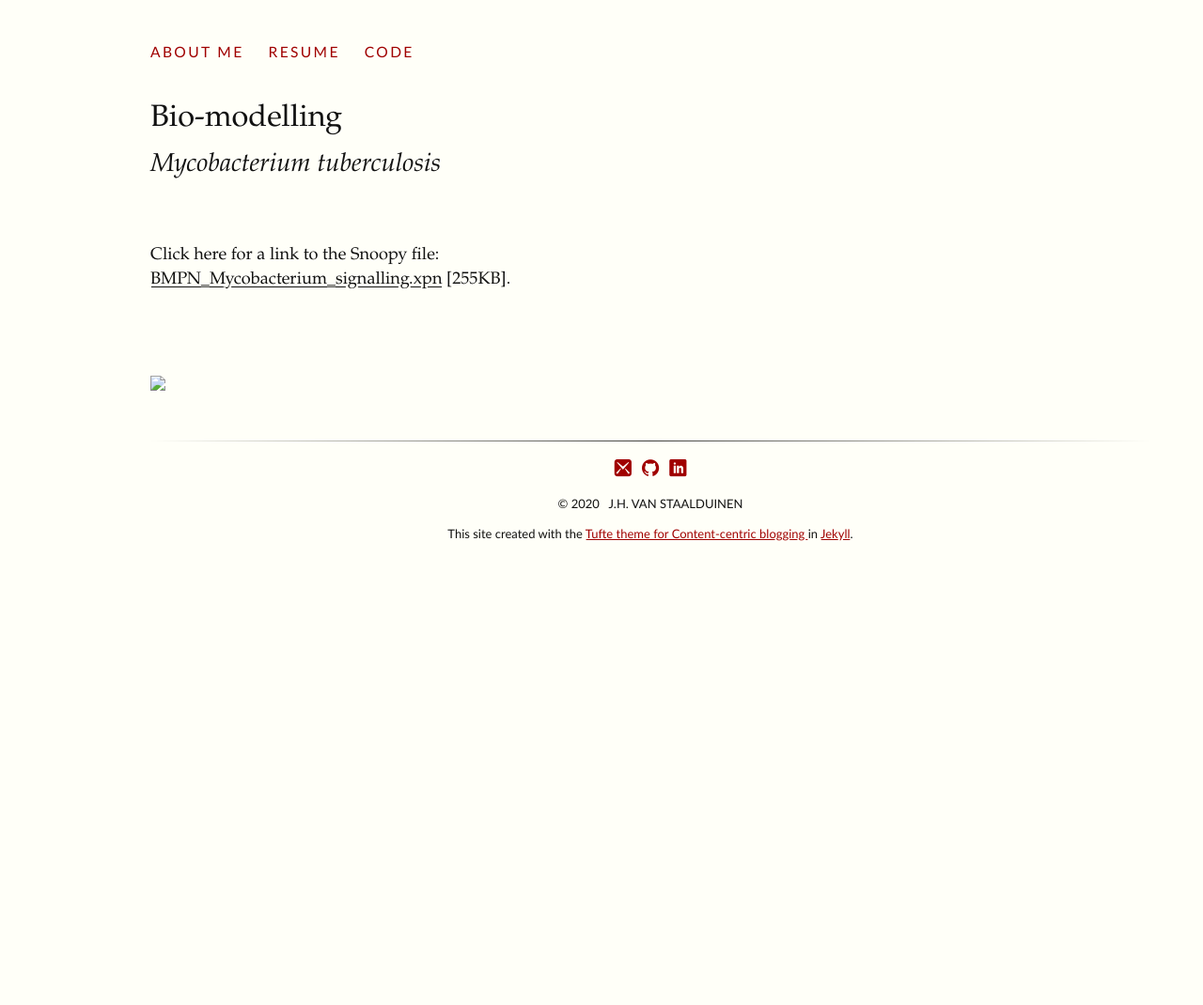
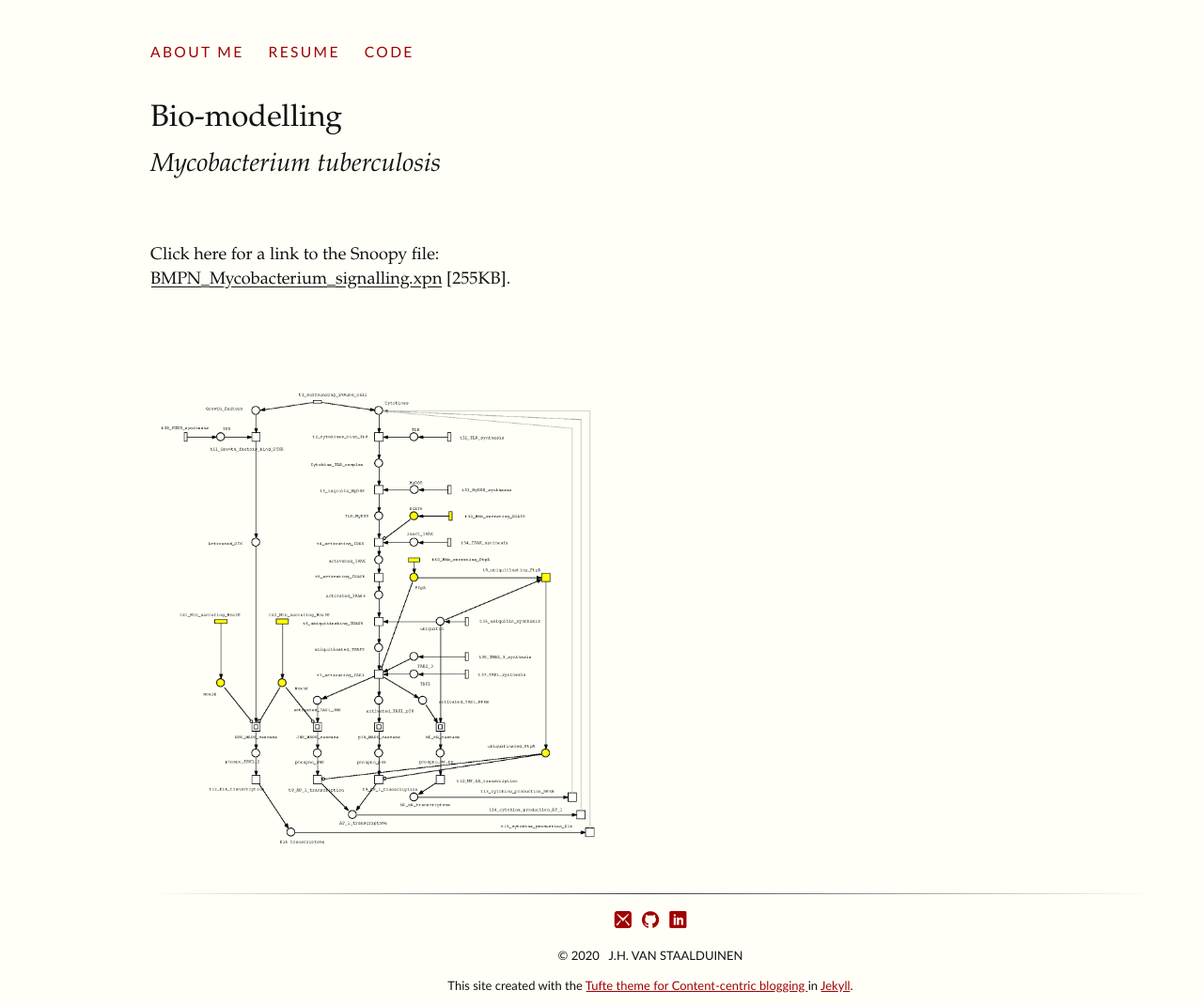
Before and after one commit to jhvanstaalduinen/jhvanstaalduinen.github.io, a Jekyll site: the page built from bmpn/index.md, in a window 1280 px wide. Shown: the whole page at 94% size. Built offline with Jekyll 4.4.1, drawn with Linux system fonts in a browser that asks for light colours; some web fonts are replaced; before the commit the page ends 900 px from its top, so only the background shows below that.

Commit message:
Update bmpn

```diff
--- a/bmpn/index.md
+++ b/bmpn/index.md
@@ -7,9 +7,9 @@ nav_exclude: true
 
 <h2> Mycobacterium tuberculosis</h2>
 <br/><br/>
-Click here for a link to the Snoopy file: <a href="assets/docs/BMPN_Mycobacterium_signalling.xpn">BMPN_Mycobacterium_signalling.xpn</a> [255KB].
+Click here for a link to the Snoopy file: <a href="../assets/docs/BMPN_Mycobacterium_signalling.xpn">BMPN_Mycobacterium_signalling.xpn</a> [255KB].
 
 <br/><br/>
 
 
-<img src="assets/img/Mycobacterium_signalling.png" width="500"/>
+<img src="../assets/img/Mycobacterium_signalling.png" width="500"/>
```
